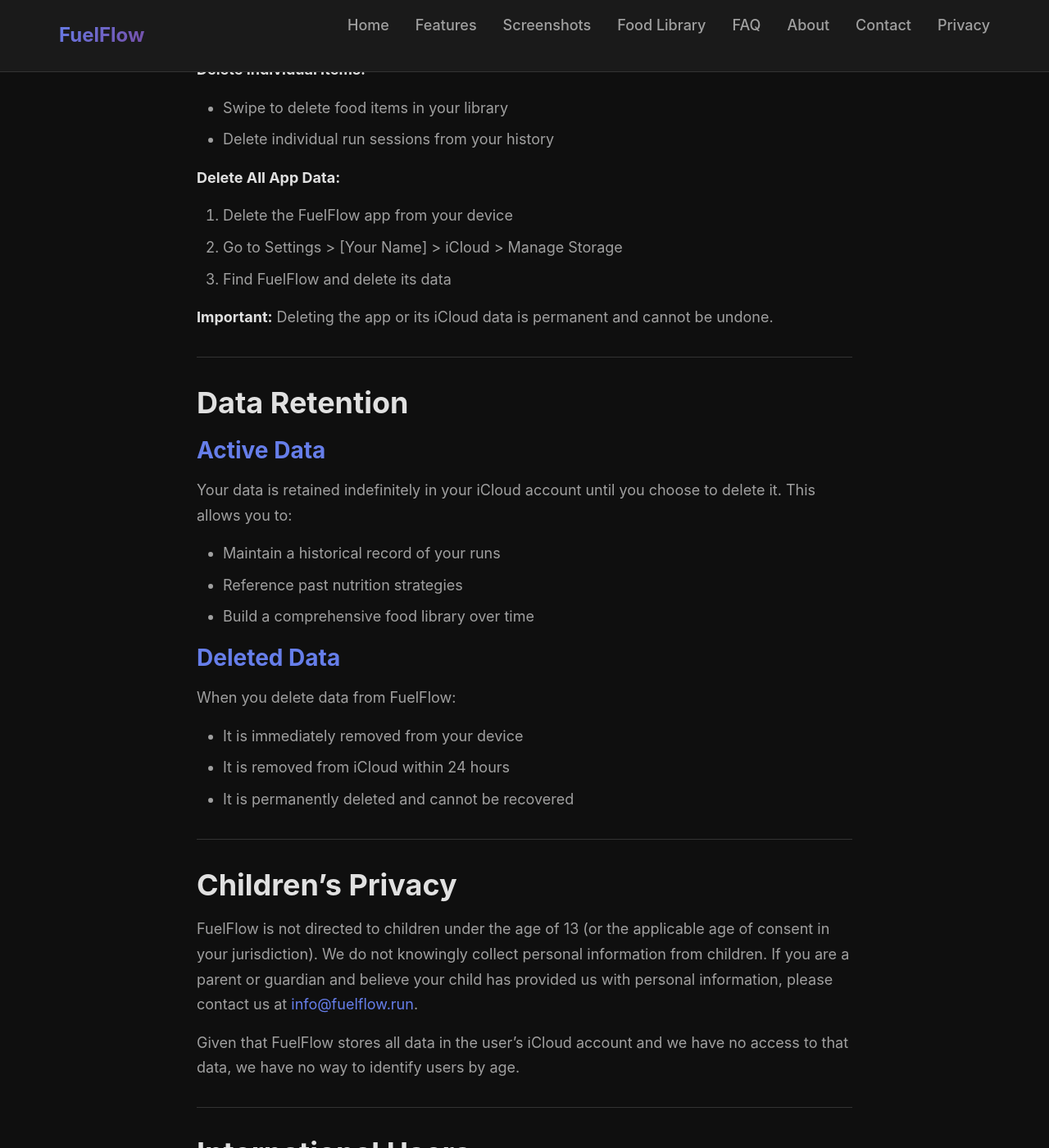
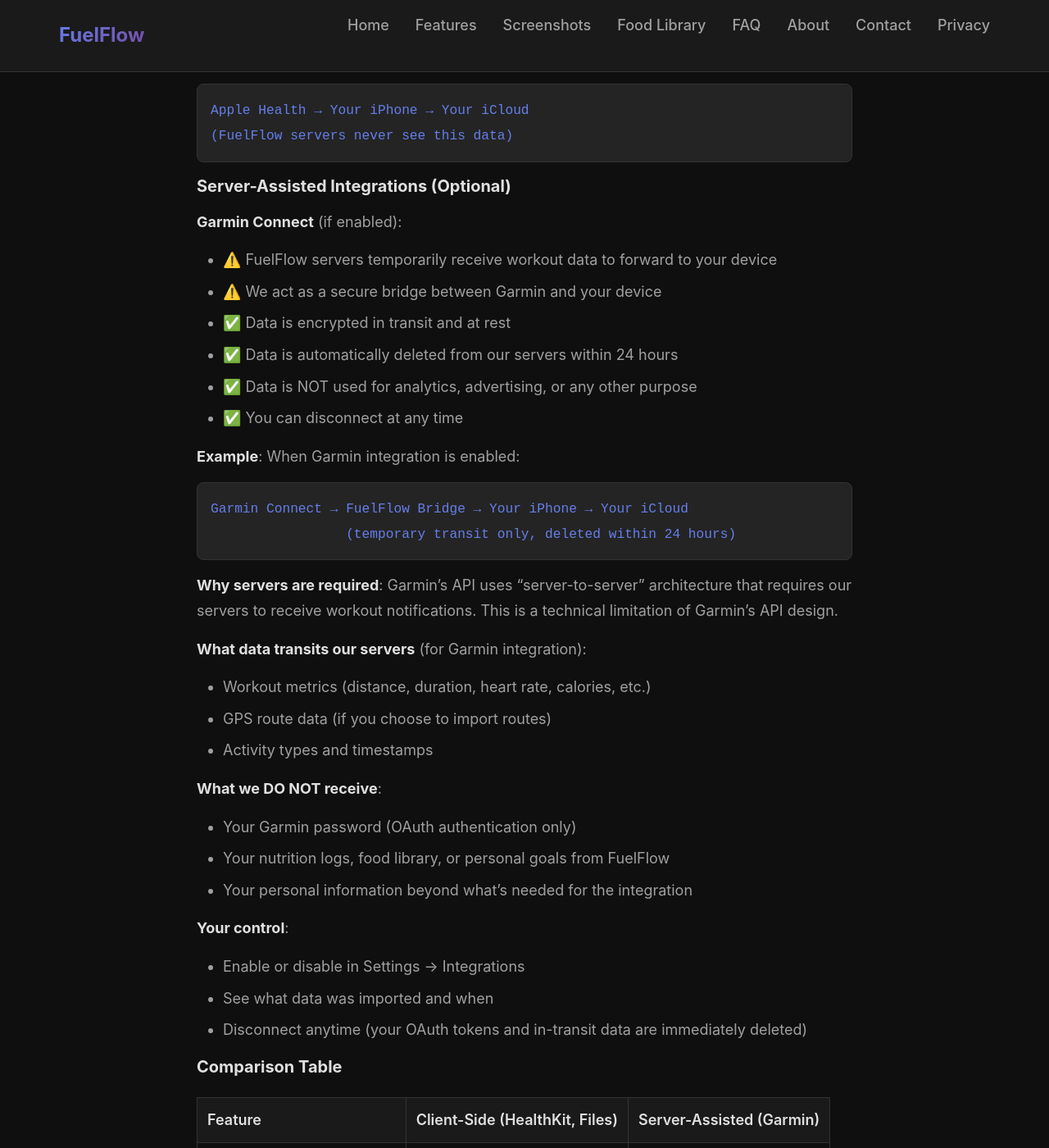
Before and after one commit to virtualserverguy/NutriTracker-pages, a Jekyll site: the page built from pub/privacy.md, in a window 1280 px wide and 1400 px high, scrolled down 4811 px. Shown: the whole window at 82% size. Built offline with Jekyll 4.4.1, drawn with Linux system fonts in a browser that asks for light colours; some of the changed text lies outside the part shown.

Commit message:
Update privacy.md

````diff
--- a/pub/privacy.md
+++ b/pub/privacy.md
@@ -17,8 +17,9 @@ This Privacy Policy describes how FuelFlow ("we", "our", or "the app") collects,
 Your privacy is critically important to us. FuelFlow is designed with privacy as a core principle. We believe your nutrition and health data belongs to you, and you alone.
 
 **Key Privacy Principles:**
-- We do not collect, store, or have access to your personal data
-- Your data stays in your private iCloud account
+- Your nutrition and activity data stays in your private iCloud account
+- By default, we do not collect, store, or have access to your personal data
+- Optional third-party integrations may involve temporary data transit through our servers (see "Third-Party Integrations" below)
 - No third-party data sharing or selling
 - No advertising or tracking
 - No analytics collection about your usage
@@ -67,6 +68,18 @@ Some data is cached locally on your device for offline functionality:
 
 This local data is stored securely on your device and is not accessible to other apps.
 
+### Optional Integration Services
+
+Some optional features (such as automatic workout import from Garmin Connect) may temporarily route data through FuelFlow servers to deliver it to your device. When you enable these features:
+
+- **Your nutrition data** (food logs, goals, preferences) still stays exclusively in your iCloud
+- **Workout data from third-party services** may transit through our servers
+- **Data is encrypted** in transit and at rest
+- **Data is not stored long-term** - automatically deleted within 24 hours
+- **Data is not used** for analytics, advertising, or any purpose other than delivering it to you
+- **You control it** - these integrations are entirely optional and can be disconnected anytime
+
+See "Third-Party Integrations" section below for complete details.
 ---
 
 ## How We Use Your Data
@@ -104,7 +117,7 @@ FuelFlow includes an export feature that allows **you** to share your run report
 
 ---
 
-## Third-Party Services
+## Third-Party Integrations
 
 ### Apple iCloud (CloudKit)
 FuelFlow uses Apple's CloudKit service to sync your data across your devices. Your data is subject to [Apple's Privacy Policy](https://www.apple.com/legal/privacy/).
@@ -114,12 +127,83 @@ Key points about iCloud:
 - Apple cannot access the contents of your encrypted data
 - You control your iCloud data through your Apple ID settings
 
-### No Other Third-Party Services
-FuelFlow does not integrate with, connect to, or share data with any other third-party services, including:
+### Optional Workout Integrations
+
+FuelFlow offers optional integrations with third-party fitness platforms to help you import workout data. **These integrations are entirely optional** - you can use FuelFlow without ever connecting them.
+
+#### Client-Side Integrations (Zero-Server)
+
+**Apple HealthKit** and **Manual File Import** (FIT, TCX, GPX files):
+- All data processing happens on YOUR device
+- FuelFlow servers are NOT involved
+- Data goes directly from the source to your device to your iCloud
+- We cannot access your data
+
+**Example**: When you import a workout from Apple Health:
+```
+Apple Health → Your iPhone → Your iCloud
+(FuelFlow servers never see this data)
+```
+
+#### Server-Assisted Integrations (Optional)
+
+**Garmin Connect** (if enabled):
+- ⚠️ FuelFlow servers temporarily receive workout data to forward to your device
+- ⚠️ We act as a secure bridge between Garmin and your device
+- ✅ Data is encrypted in transit and at rest
+- ✅ Data is automatically deleted from our servers within 24 hours
+- ✅ Data is NOT used for analytics, advertising, or any other purpose
+- ✅ You can disconnect at any time
+
+**Example**: When Garmin integration is enabled:
+```
+Garmin Connect → FuelFlow Bridge → Your iPhone → Your iCloud
+                 (temporary transit only, deleted within 24 hours)
+```
+
+**Why servers are required**: Garmin's API uses "server-to-server" architecture that requires our servers to receive workout notifications. This is a technical limitation of Garmin's API design.
+
+**What data transits our servers** (for Garmin integration):
+- Workout metrics (distance, duration, heart rate, calories, etc.)
+- GPS route data (if you choose to import routes)
+- Activity types and timestamps
+
+**What we DO NOT receive**:
+- Your Garmin password (OAuth authentication only)
+- Your nutrition logs, food library, or personal goals from FuelFlow
+- Your personal information beyond what's needed for the integration
+
+**Your control**:
+- Enable or disable in Settings → Integrations
+- See what data was imported and when
+- Disconnect anytime (your OAuth tokens and in-transit data are immediately deleted)
+
+#### Comparison Table
+
+| Feature | Client-Side (HealthKit, Files) | Server-Assisted (Garmin) |
+|---------|--------------------------------|--------------------------|
+| FuelFlow servers involved? | ❌ No | ✅ Yes (temporary) |
+| We can see workout data? | ❌ No | ⚠️ Briefly (<24 hours) |
+| Long-term storage | Your iCloud only | Your iCloud only |
+| Your nutrition data visible? | ❌ No | ❌ No |
+| Can disconnect anytime? | ✅ Yes | ✅ Yes |
+
+#### Alternative Options
+
+If you prefer zero-server integrations:
+- Use manual FIT file import (Settings → Import → From File)
+- Use Apple HealthKit (if Garmin syncs to Apple Health)
+- Export from Garmin Connect, import manually
+
+### No Analytics, Advertising, or Tracking
+
+FuelFlow does not integrate with:
 - Analytics platforms
 - Advertising networks
 - Social media platforms
-- Health and fitness apps (unless you manually export and share data)
+- Marketing or tracking services
+
+Your data is never used for these purposes, regardless of which integrations you enable.
 
 ---
 
@@ -205,6 +289,40 @@ To keep your data secure:
 
 ---
 
+## Server Security for Optional Integrations
+
+When you enable server-assisted integrations (such as Garmin Connect), we protect data that transits our servers with:
+
+### Encryption
+- **In transit**: HTTPS/TLS 1.3 for all communications with third-party services
+- **At rest**: AES-256 encryption for any temporary storage (data waiting to be delivered to your device)
+
+### Access Controls
+- Minimal employees have access to integration infrastructure
+- Access is logged and monitored
+- No direct access to user data by support staff
+
+### Data Minimization
+- We only receive data necessary for the integration to function
+- Data is automatically purged within 24 hours
+- No long-term storage or backups
+
+### Monitoring
+- Automated alerts for unusual access patterns
+- Regular security audits of integration code
+- Intrusion detection systems
+
+### Incident Response
+If a security breach occurs:
+1. We will immediately invalidate all authentication tokens
+2. We will notify affected users within 72 hours
+3. We will publish a transparent post-mortem
+4. Your nutrition data in iCloud remains safe (it was never on our servers)
+
+**Remember**: Server-assisted integrations only handle workout data from third-party services. Your nutrition logs, food library, and FuelFlow settings are always stored exclusively in your iCloud, never on our servers.
+
+---
+
 ## Changes to This Privacy Policy
 
 We may update this Privacy Policy from time to time to reflect changes in:
@@ -280,7 +398,12 @@ FuelFlow is designed to comply with:
 - Children's Online Privacy Protection Act (COPPA)
 - Other applicable data protection laws
 
-Because we do not collect, store, or process your personal data on our servers, many provisions of these laws (such as data access requests or deletion requests) are handled directly by you through the app interface and your iCloud settings.
+**For your core FuelFlow data** (nutrition logs, food library, goals): These provisions are handled directly by you through the app interface and your iCloud settings, as we do not collect or store this data on our servers.
+
+**For server-assisted integrations** (such as Garmin Connect): If you enable these optional features, we process workout data as a "data processor" on your behalf. You can exercise your rights by:
+- Disconnecting the integration (deletes OAuth tokens and in-transit data immediately)
+- Contacting us at [info@fuelflow.run](mailto:info@fuelflow.run) to request data deletion
+- Viewing import history in the app to see what data was processed
 
 ---
 
````
Also changed, not shown: other parts of pub/privacy.md (+1 -1 lines).
